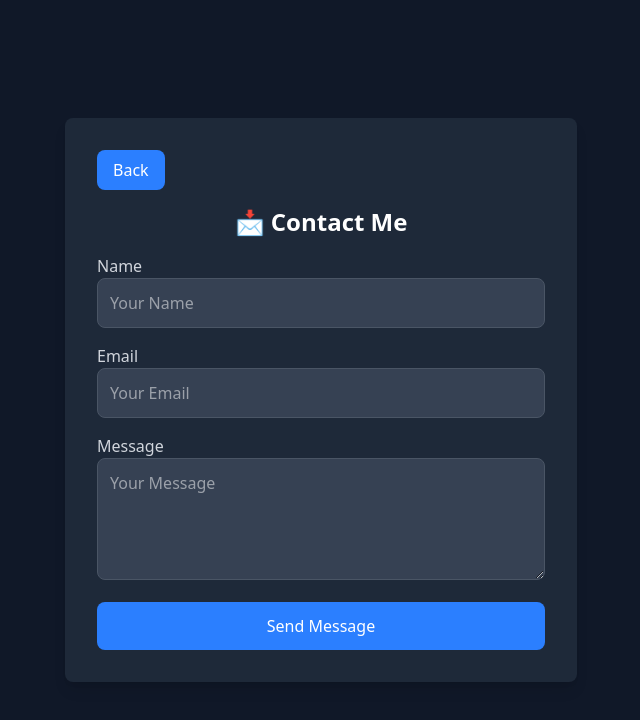
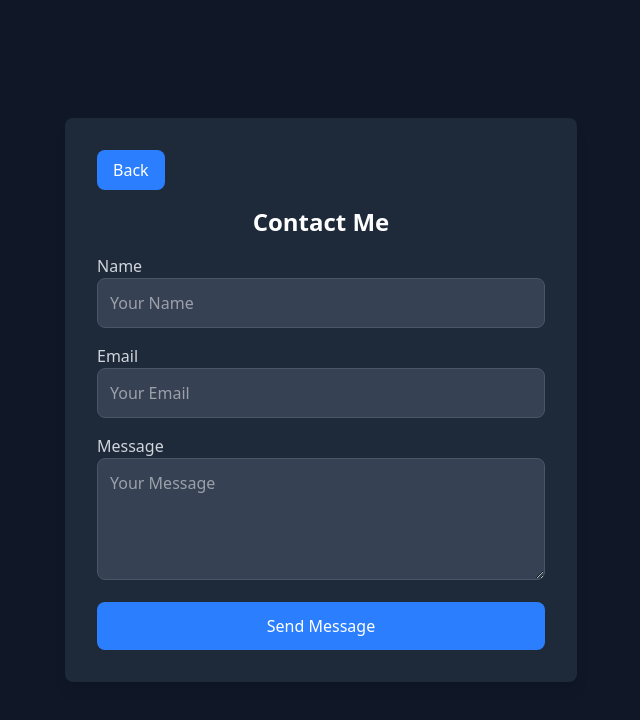
Before and after one commit to emmanuel881/PortfolioReact, a React (Vite) app in the folder portfolio/: page /contact in a window 1280 px wide. Shown: the top 720 px of the page, without its empty margins (319-959 px from the left). Built offline with nearby package versions, Linux system fonts and the light colour scheme; no server answers.

Commit message:
my commit

```diff
--- a/portfolio/src/pages/Login.jsx
+++ b/portfolio/src/pages/Login.jsx
@@ -42,7 +42,7 @@ const AdminLogin = () => {
                     ← Back
                 </button>
 
-                <h2 className="text-2xl font-bold text-center mb-4">Login.</h2>
+                <h2 className="text-2xl font-bold text-center mb-4">Login</h2>
 
                 <Formik
                     initialValues={{ email: "", password: "" }}
--- a/portfolio/src/pages/contact.jsx
+++ b/portfolio/src/pages/contact.jsx
@@ -72,7 +72,7 @@ const Contact = () => {
                     Back
                 </button>
 
-                <h2 className="text-2xl font-semibold text-center">📩 Contact Me</h2>
+                <h2 className="text-2xl font-semibold text-center">Contact Me</h2>
 
                 <form onSubmit={formik.handleSubmit} className="mt-4 space-y-4">
                     {/* Name */}
```
Also changed, not shown: 1 other file (tests, documents, lock files or other folders).
